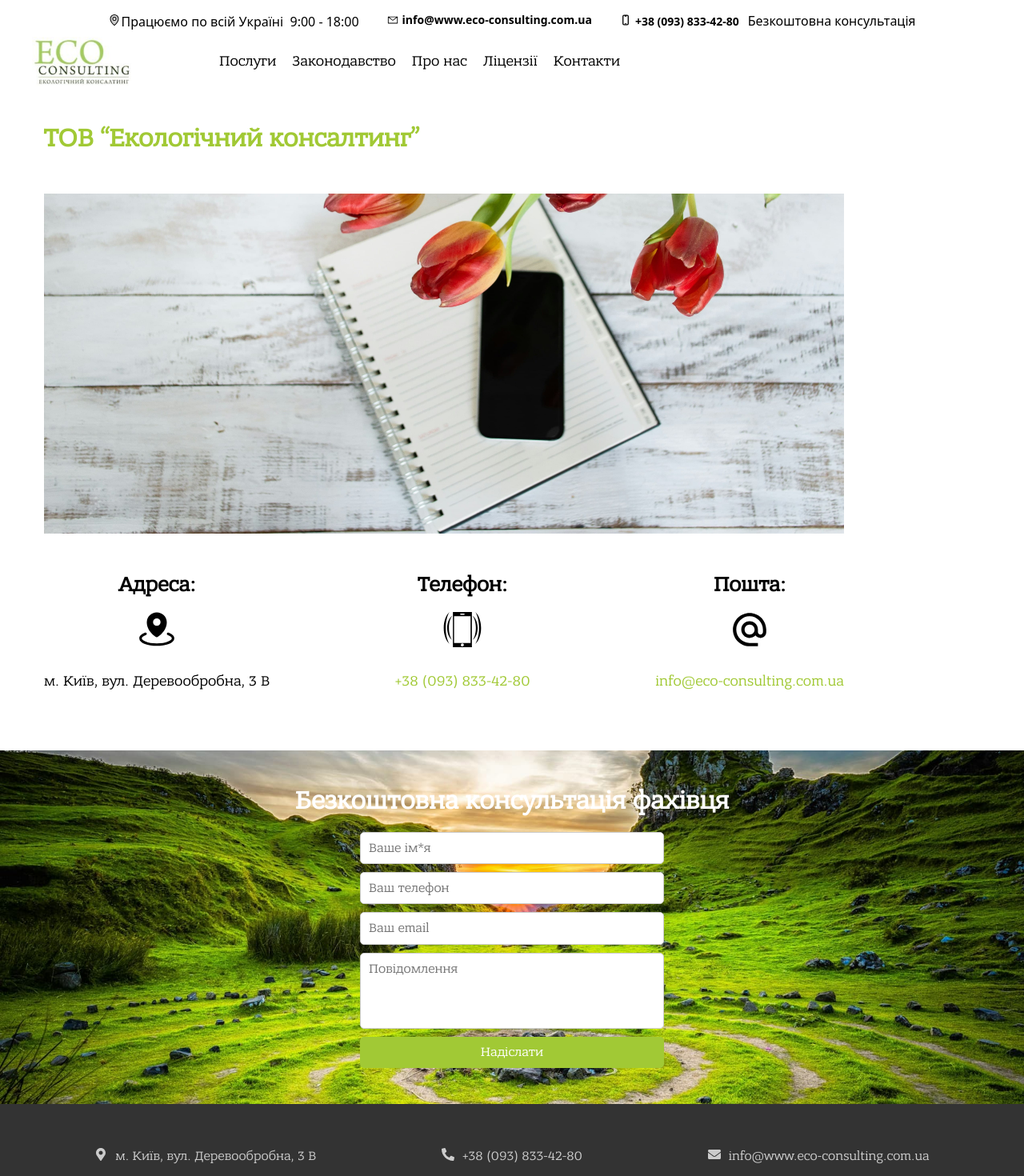
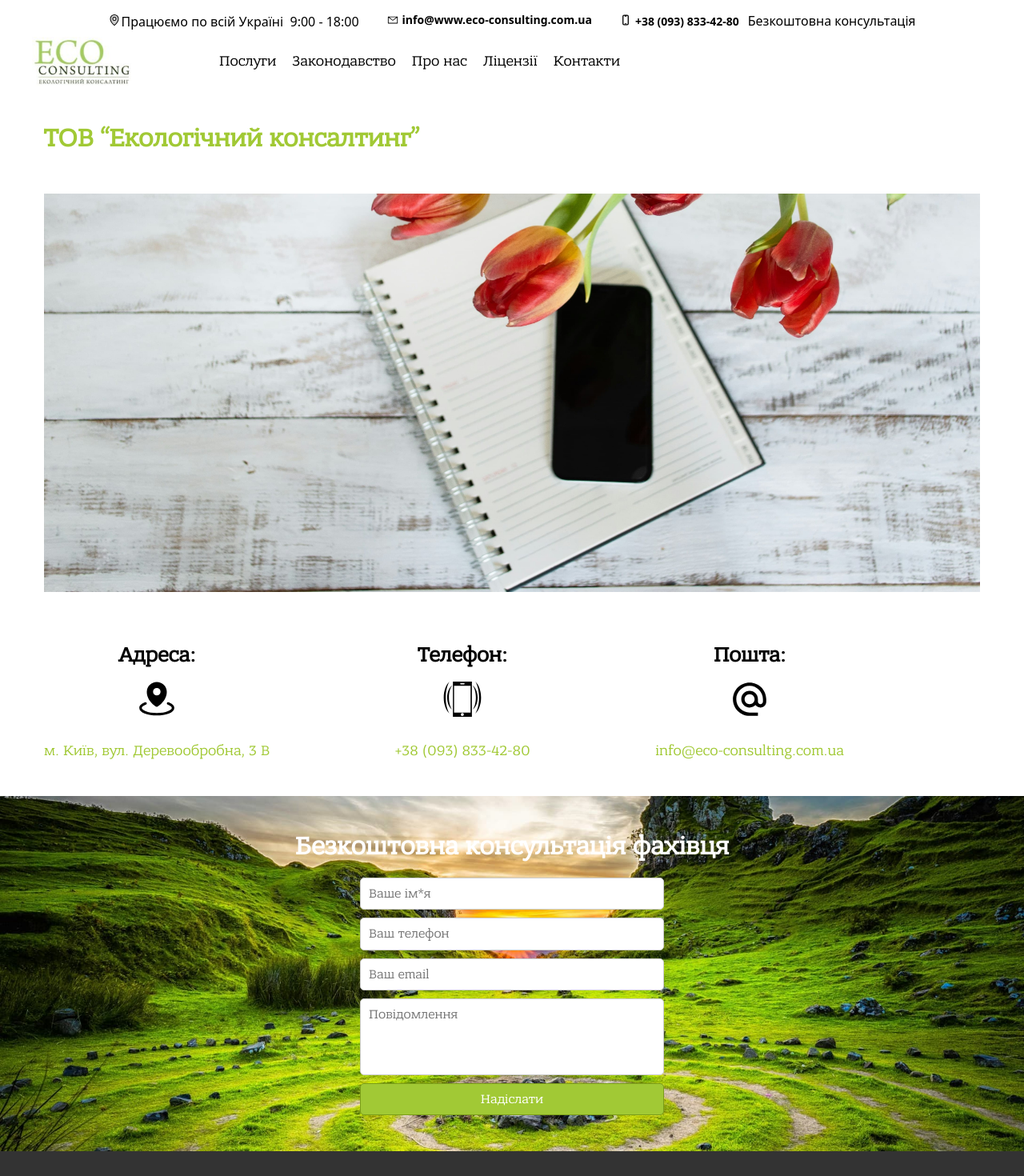
Before and after one commit to 11Vladislav/eco-consulting, a React (Create React App) app: page /eco-consulting/contacts in a window 1280 px wide. Shown: the top 1470 px of the page at 80% size. Built offline with nearby package versions, Linux system fonts and the light colour scheme.

Commit message:
upd contacts

```diff
--- a/src/components/ConsultationForm/ConsultationForm.styled.js
+++ b/src/components/ConsultationForm/ConsultationForm.styled.js
@@ -52,12 +52,12 @@ export const Button = styled.button`
   font-size: 16px;
   color: white;
   background-color: #A1C935;
-  border: none;
+  border: 1px solid #7a9d19;
   border-radius: 5px;
   cursor: pointer;
 
   &:hover {
-    background-color: #000;
+    background-color: #7a9d19;
   }
 `;
 
--- a/src/components/Footer/Footer.jsx
+++ b/src/components/Footer/Footer.jsx
@@ -1,14 +1,25 @@
-import { useState } from 'react';
-
+import { useState, useEffect, useRef } from 'react';
 import { FaMapMarkerAlt, FaPhoneAlt, FaEnvelope } from 'react-icons/fa';
 import { FooterContainer, FooterItem, Icon, MapFrame, ItemText } from './Footer.styled';
 
+export const Footer = ({ mapTrigger = 0 }) => {
+  const [showMap, setShowMap] = useState(false);
+  const footerRef = useRef(null);
 
-export const Footer = () => {
-  const [showMap, setShowMap] = useState(false);
+  useEffect(() => {
+    if (!mapTrigger) return;          // 0 = страница не просила открывать карту
+    setShowMap(true);
+
+    // небольшая задержка, чтобы карта успела отрисоваться и футер стал выше
+    const timer = setTimeout(() => {
+      footerRef.current?.scrollIntoView({ behavior: 'smooth', block: 'end' });
+    }, 100);
+
+    return () => clearTimeout(timer);
+  }, [mapTrigger]);
 
   return (
-    <FooterContainer>
+    <FooterContainer ref={footerRef}>
       <FooterItem onClick={() => setShowMap(!showMap)}>
         <Icon>
           <FaMapMarkerAlt />
--- a/src/pages/Contacts/Contacts.jsx
+++ b/src/pages/Contacts/Contacts.jsx
@@ -1,5 +1,7 @@
+import { useState } from 'react';
 import ContactsImg from '../../img/contacts-2.jpg';
-import { Wrapper, Title, ContactsBlock, ContactItem, ContactTitle, ContactText, Span } from './Contacts.styled';
+import ContactsImgMob from '../../img/contacts-mob.png';
+import { Wrapper, Title, ContactsBlock, ContactItem, ContactTitle, ContactText, Span, AddressLink, Picture } from './Contacts.styled';
 import { GiVibratingSmartphone } from "react-icons/gi";
 import { PiMapPinAreaFill } from "react-icons/pi";
 import { MdAlternateEmail } from "react-icons/md";
@@ -8,19 +10,29 @@ import { Footer } from 'components/Footer/Footer';
 
 
 export const Contacts = () => {
+    const [mapTrigger, setMapTrigger] = useState(0);
+    const handleAddressClick = () => setMapTrigger((n) => n + 1);
 
     return (
         <>
         <Wrapper>
             <Title>ТОВ “Екологічний консалтинг”</Title>
-            <img src={ContactsImg} alt='contacts' height='258' width='1000' />
+            <Picture>
+                <source media="(max-width: 768px)" srcSet={ContactsImgMob} />
+                <img src={ContactsImg} alt="contacts img" width="1000" height="458" />
+            </Picture>
             <ContactsBlock>
-                    <ContactItem>
-                        <ContactTitle>Адреса: </ContactTitle>
+                        <ContactItem>
+                            <ContactTitle>Адреса: </ContactTitle>
                             <PiMapPinAreaFill size={50} />
-                            <ContactText><ContactText><Span>м. Київ,
-                                вул. Деревообробна, 3 В</Span></ContactText>
-                            </ContactText>
+                            <AddressLink
+                                role="button"
+                                tabIndex={0}
+                                onClick={handleAddressClick}
+                                onKeyDown={(e) => e.key === 'Enter' && handleAddressClick()}
+                            >
+                                <ContactText>м. Київ, вул. Деревообробна, 3 В</ContactText>
+                            </AddressLink>
                     </ContactItem>
                     <ContactItem>
                      <ContactTitle>Телефон: </ContactTitle>
@@ -41,7 +53,7 @@ export const Contacts = () => {
             </ContactsBlock>
         </Wrapper>
             <ConsultationForm />
-            <Footer/>
+            <Footer mapTrigger={mapTrigger} />
             </>
     )
 }
--- a/src/pages/Contacts/Contacts.styled.js
+++ b/src/pages/Contacts/Contacts.styled.js
@@ -13,6 +13,7 @@ export const Wrapper = styled.div`
     padding-right: 15px;
     margin-bottom: 15px;
 `;
+
 
 
 export const Title = styled.h2`
@@ -47,6 +48,7 @@ export const ContactItem = styled.li`
 `;
 
 export const ContactTitle = styled.h3`
+    margin-top: 15px;
     margin-bottom: 15px;
     font-size: 26px;
     font-weight: 600;
@@ -54,13 +56,11 @@ export const ContactTitle = styled.h3`
 `;
 
 export const ContactText = styled.p`
-    margin-top: 15px;
-    margin-bottom: 15px;
      font-size: 18px;
      color: #A1C935;
     font-family: 'BanderaPro', sans-serif;
      transition: color 0.3s, transform 0.3s;
-
+    margin-top: 15px;
     &:hover {
         color: #000;
     }
@@ -69,3 +69,18 @@ export const ContactText = styled.p`
 export const Span = styled.span`
   color: #000;
 `;
+
+export const AddressLink = styled(ContactText)`
+    cursor: pointer;
+`;
+
+export const Picture = styled.picture`
+    display: block;
+    width: 100%;
+
+    img {
+        display: block;
+        width: 100%;
+        height: auto;      /* пропорции сохраняются, картинка не растягивается */
+    }
+`;
```
Also changed, not shown: src/img/contacts-mob.png (added).
